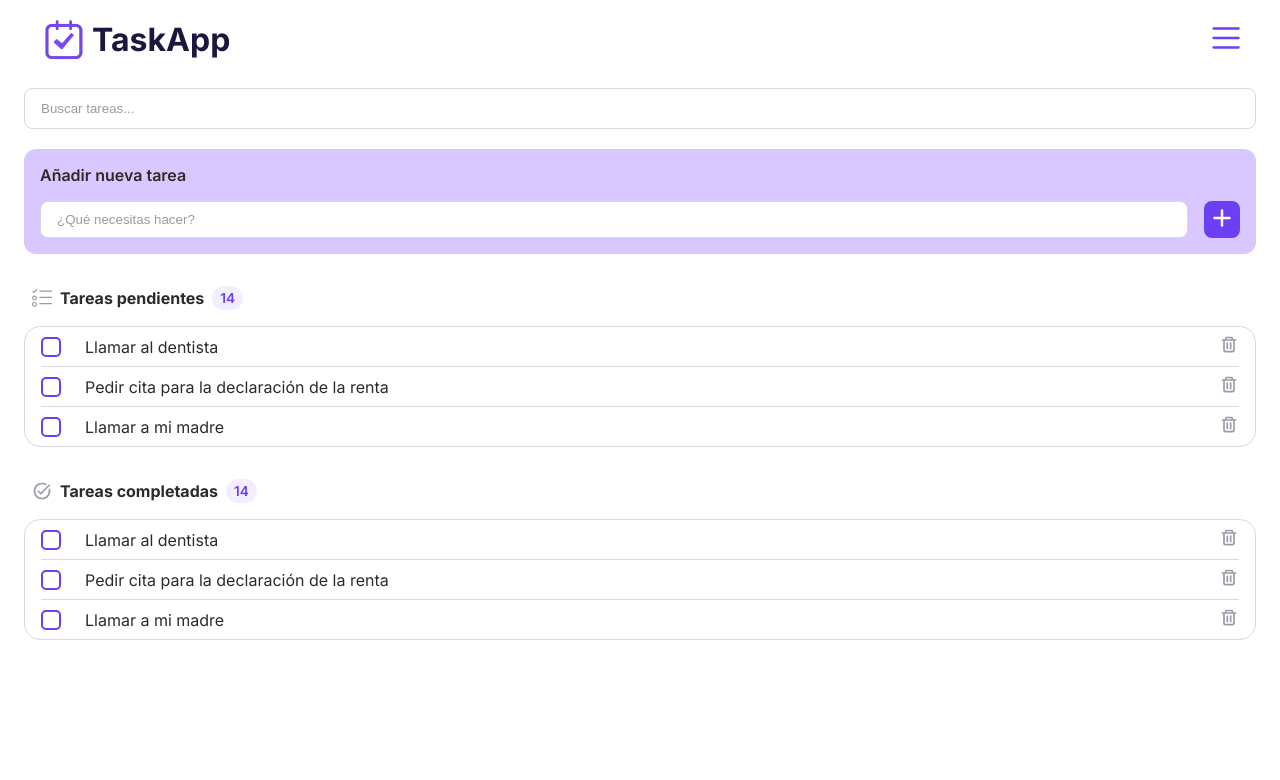
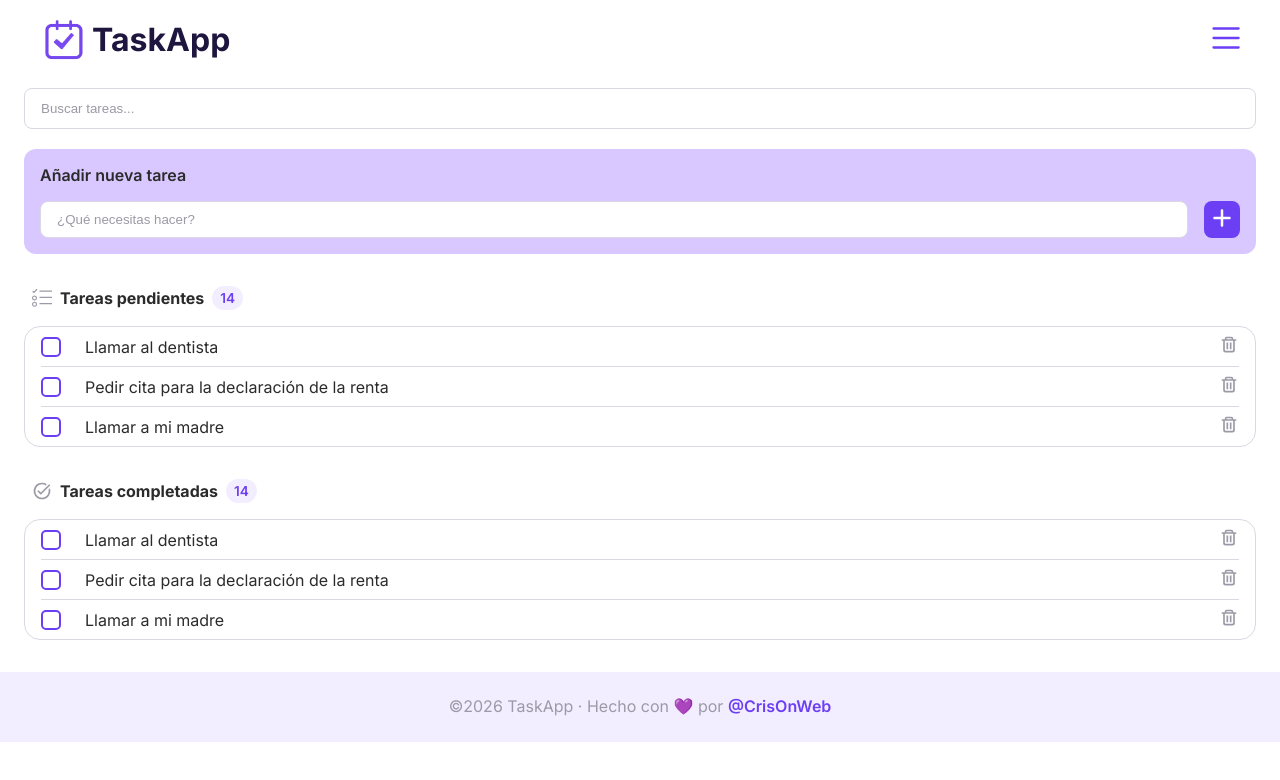
Before and after one commit to CrisOnWeb/TaskApp, a React (Vite) app: page /#/ in a window 1280 px wide. Shown: the top 780 px of the page. Built offline with nearby package versions, Linux system fonts and the light colour scheme.

Commit message:
Added footer structure and styles.

```diff
--- a/src/components/App.jsx
+++ b/src/components/App.jsx
@@ -1,4 +1,5 @@
 import Header from './Header/Header';
+import Footer from './Footer/Footer';
 import NewTask from './NewTask/NewTask';
 import Tasks from './Tasks/Tasks';
 import PendingIcon from './icons/PendingIcon';
@@ -49,6 +50,7 @@ function App() {
         <Tasks title="Tareas pendientes" icon={<PendingIcon />} />
         <Tasks title="Tareas completadas" icon={<CompletedIcon />} />
       </main>
+      <Footer />
     </>
   );
 }
--- a/src/components/Footer/Footer.jsx
+++ b/src/components/Footer/Footer.jsx
@@ -1,7 +1,16 @@
 import './Footer.scss';
 
 const Footer = () => {
-  return <div className="component">Footer</div>;
+  return (
+    <footer className="footer">
+      <p className="footer__copy">
+        &copy;2026 TaskApp &middot; Hecho con 💜 por{' '}
+        <a className="footer__author" href="https://github.com/CrisOnWeb">
+          @CrisOnWeb
+        </a>
+      </p>
+    </footer>
+  );
 };
 
 export default Footer;
--- a/src/components/Footer/Footer.scss
+++ b/src/components/Footer/Footer.scss
@@ -0,0 +1,28 @@
+.footer {
+  padding-block: var(--spacing-lg);
+  padding-inline: var(--spacing-lg);
+  background-color: var(--color-brand-light);
+
+  &__copy {
+    width: fit-content;
+    margin-inline: auto;
+    color: var(--color-text-muted);
+  }
+
+  &__author {
+    display: inline-flex;
+    border-bottom: 2px solid transparent;
+    text-decoration-line: none;
+    color: var(--color-brand);
+    font-weight: var(--font-weight-semibold);
+    transition:
+      transform 0.2s ease-in,
+      border-bottom 0.4s ease-out;
+    cursor: pointer;
+
+    &:hover {
+      transform: translateY(-2px);
+      border-bottom: 2px solid var(--color-brand);
+    }
+  }
+}
--- a/src/components/Header/Header.scss
+++ b/src/components/Header/Header.scss
@@ -59,6 +59,7 @@
     border: none;
     background-color: transparent;
     height: fit-content;
+    cursor: pointer;
   }
 }
 
--- a/src/components/Tasks/Tasks.scss
+++ b/src/components/Tasks/Tasks.scss
@@ -52,6 +52,7 @@
     padding: var(--spacing-sm);
     border: 2px solid var(--color-brand);
     border-radius: 5px;
+    cursor: pointer;
   }
 
   &__btn {
@@ -68,3 +69,7 @@
     fill: var(--color-text-muted);
   }
 }
+
+.completed {
+  text-decoration-line: line-through;
+}
```
